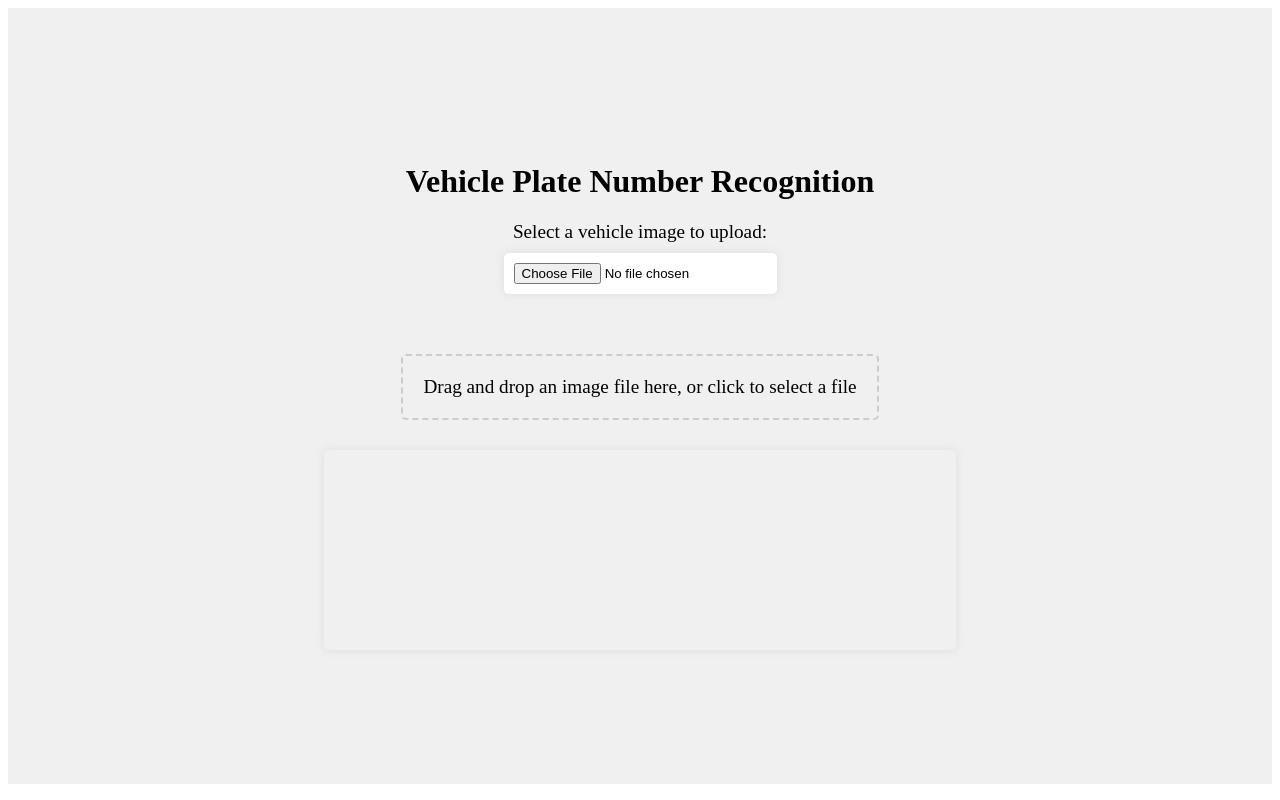
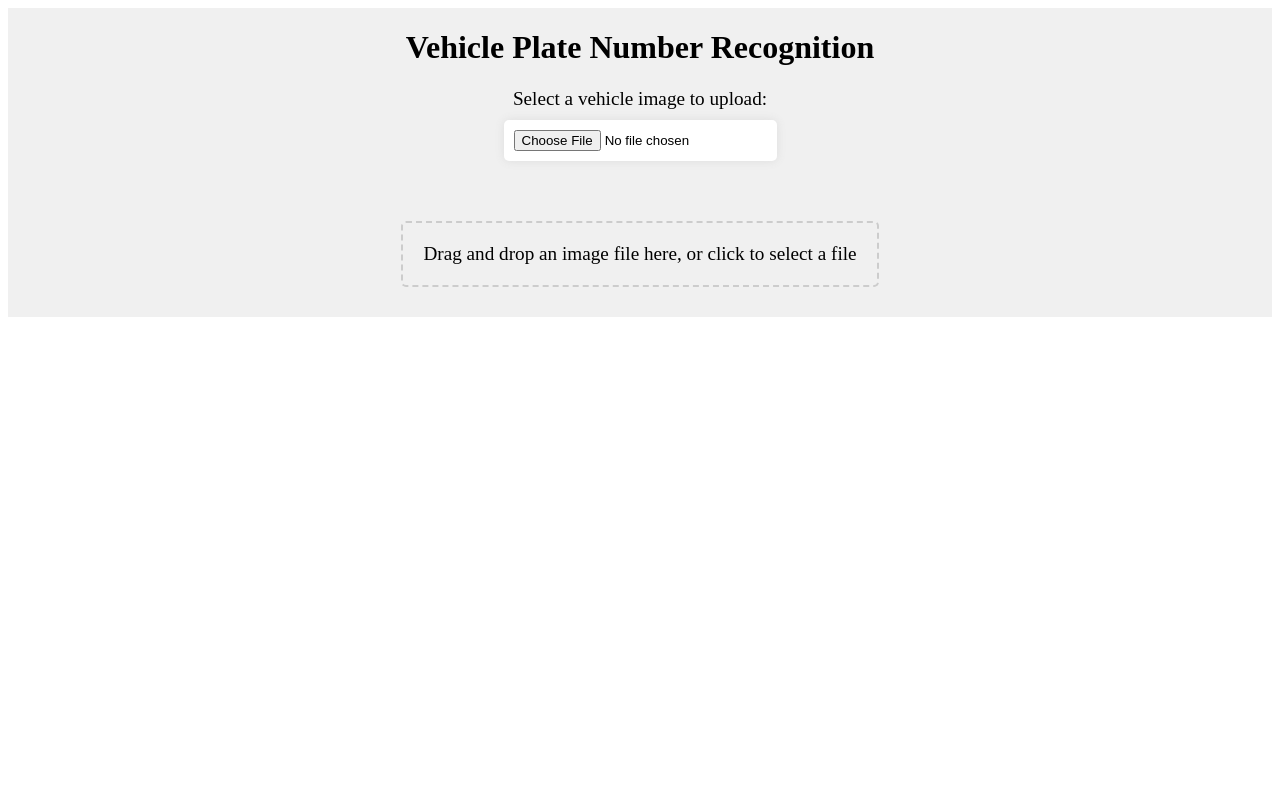
Before and after one commit to ramahasiba/Vehicle_Plate_Number_Recognition, a Python web app: template templates/index.html in a window 1280 px wide. Run offline with Jinja, Linux system fonts and the light colour scheme; the template is opened without the code that fills it, so the values that code supplies are empty.

Commit message:
Update Image Output Style

```diff
--- a/static/css/style.css
+++ b/static/css/style.css
@@ -3,7 +3,6 @@
   flex-direction: column;
   align-items: center;
   justify-content: center;
-  height: 97vh;
   background-color: #f0f0f0;
 }
 
@@ -34,8 +33,8 @@
   border-radius: 5px;
   overflow: hidden;
   width: 50%;
-  height: auto;
-  min-height: 200px;
+  height: fit-content;
+  max-height: 500px;
   display: flex;
   align-items: center;
   justify-content: center;
```
